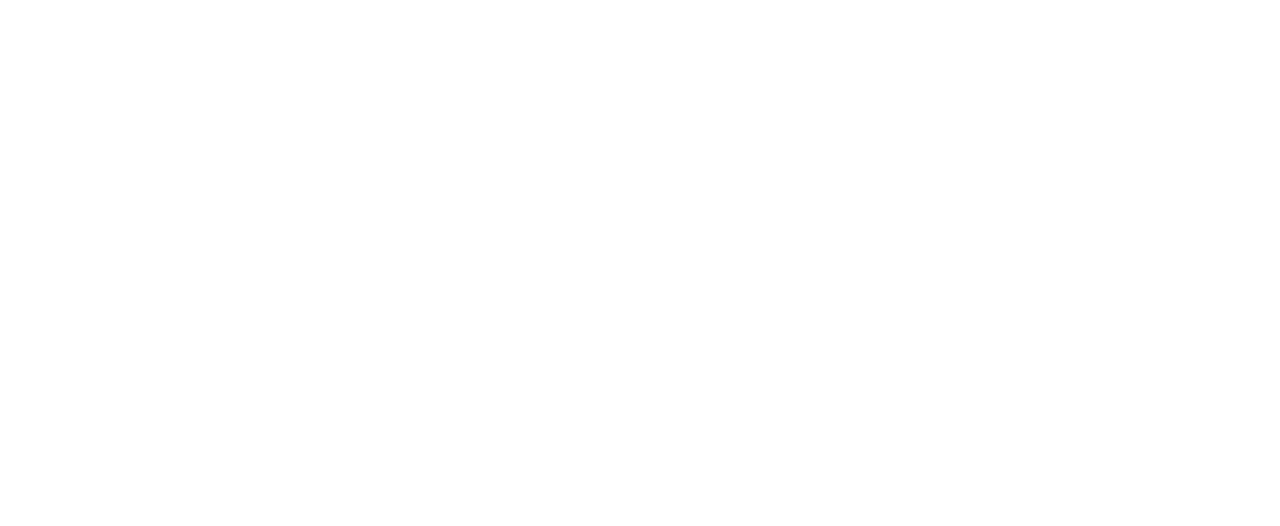
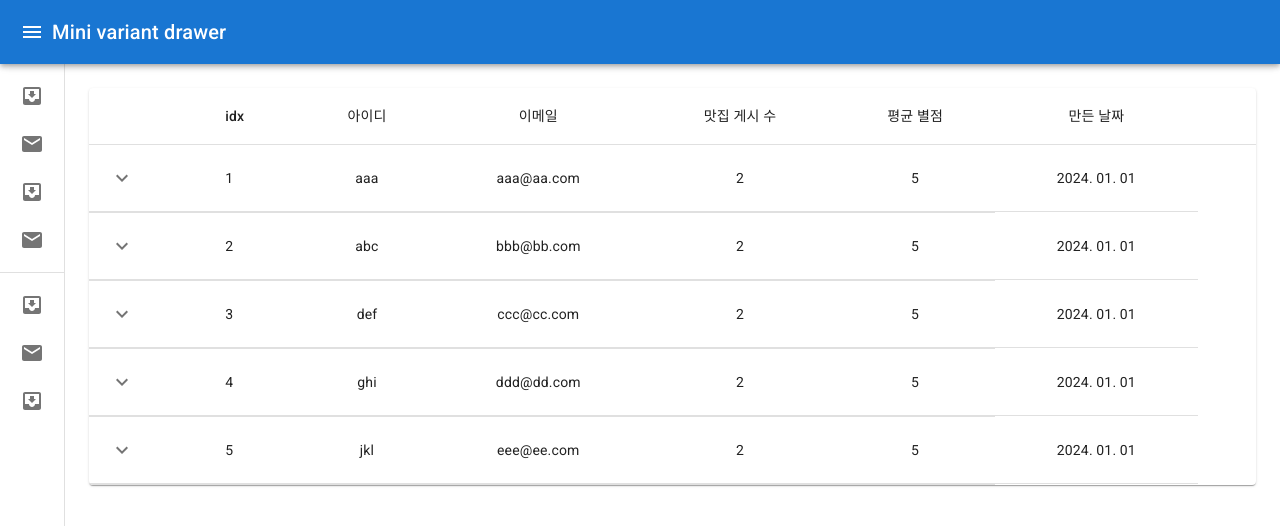
Before and after one commit to devskinshy/tastUtopiaAdmin, a React (Vite) app: page /kdk in a window 1280 px wide. Before the commit this address had no page. Shown: the top 526 px of the page. Built offline with nearby package versions, Linux system fonts and the light colour scheme.

Commit message:
MUI 표 연습하기 1

```diff
--- /dev/null
+++ b/src/pages/KTablePage.tsx
@@ -0,0 +1,167 @@
+import {
+  Box,
+  Collapse,
+  IconButton,
+  Paper,
+  Table,
+  TableBody,
+  TableCell,
+  TableContainer,
+  TableHead,
+  TableRow,
+  Typography,
+} from "@mui/material";
+import KeyboardArrowDownIcon from "@mui/icons-material/KeyboardArrowDown";
+import KeyboardArrowUpIcon from "@mui/icons-material/KeyboardArrowUp";
+import * as React from "react";
+
+function createData(
+  idx: number,
+  id: string,
+  email: string,
+  postCount: number,
+  starAverage: number,
+  createdAt: string
+) {
+  return {
+    idx,
+    id,
+    email,
+    postCount,
+    starAverage,
+    createdAt,
+    history: [
+      {
+        idx: "history-1",
+        thumb: "",
+        type: "국밥",
+        star: 5.0,
+        desc: "Lorem ipsum",
+        store: "온달토종순댓국",
+        location: "서울 송파구 동남로2길 18 1층",
+        updatedAt: "2024. 01. 01",
+      },
+      {
+        idx: "history-2",
+        thumb: "",
+        type: "브런치",
+        star: 5.0,
+        desc: "Lorem ipsum",
+        store: "고탄산",
+        location: "서울 송파구 거마로2길 3-5 1층",
+        updatedAt: "2024. 01. 01",
+      },
+    ],
+  };
+}
+
+function Row(props: { row: ReturnType<typeof createData> }) {
+  const { row } = props;
+  const [open, setOpen] = React.useState(false);
+
+  return (
+    <React.Fragment>
+      <TableRow sx={{ "& > *": { borderBottom: "unset" } }}>
+        <TableCell>
+          <IconButton
+            aria-label="expand row"
+            size="small"
+            onClick={() => setOpen(!open)}
+          >
+            {open ? <KeyboardArrowUpIcon /> : <KeyboardArrowDownIcon />}
+          </IconButton>
+        </TableCell>
+        <TableCell component="th" scope="row">
+          {row.idx}
+        </TableCell>
+        <TableCell align="center">{row.id}</TableCell>
+        <TableCell align="center">{row.email}</TableCell>
+        <TableCell align="center">{row.postCount}</TableCell>
+        <TableCell align="center">{row.starAverage}</TableCell>
+        <TableCell align="center">{row.createdAt}</TableCell>
+      </TableRow>
+      <TableRow>
+        <TableCell style={{ paddingBottom: 0, paddingTop: 0 }} colSpan={6}>
+          <Collapse in={open} timeout="auto" unmountOnExit>
+            <Box sx={{ margin: 1 }}>
+              <Typography variant="h6" gutterBottom component="div">
+                History
+              </Typography>
+              <Table size="small" aria-label="purchases">
+                <TableHead>
+                  <TableRow>
+                    <TableCell align="center">썸네일</TableCell>
+                    <TableCell align="center">종류</TableCell>
+                    <TableCell align="center">별점</TableCell>
+                    <TableCell align="center">한줄 설명</TableCell>
+                    <TableCell align="center">상호명</TableCell>
+                    <TableCell align="center">위치</TableCell>
+                    <TableCell align="center">게시일</TableCell>
+                  </TableRow>
+                </TableHead>
+                <TableBody>
+                  {row.history.map((historyRow) => (
+                    <TableRow key={historyRow.idx}>
+                      <TableCell component="th" scope="row" align="center">
+                        {historyRow.thumb}
+                      </TableCell>
+                      <TableCell align="center">{historyRow.type}</TableCell>
+                      <TableCell align="center">{historyRow.star}</TableCell>
+                      <TableCell align="center">{historyRow.desc}</TableCell>
+                      <TableCell align="center">{historyRow.store}</TableCell>
+                      <TableCell align="center">
+                        {historyRow.location}
+                      </TableCell>
+                      <TableCell align="center">
+                        {historyRow.updatedAt}
+                      </TableCell>
+                    </TableRow>
+                  ))}
+                </TableBody>
+              </Table>
+            </Box>
+          </Collapse>
+        </TableCell>
+      </TableRow>
+    </React.Fragment>
+  );
+}
+
+const rows = [
+  createData(1, "aaa", "aaa@aa.com", 2, 5.0, "2024. 01. 01"),
+  createData(2, "abc", "bbb@bb.com", 2, 5.0, "2024. 01. 01"),
+  createData(3, "def", "ccc@cc.com", 2, 5.0, "2024. 01. 01"),
+  createData(4, "ghi", "ddd@dd.com", 2, 5.0, "2024. 01. 01"),
+  createData(5, "jkl", "eee@ee.com", 2, 5.0, "2024. 01. 01"),
+];
+
+export default function KTablePage() {
+  return (
+    <TableContainer component={Paper}>
+      <Table aria-label="collapsible table">
+        <TableHead>
+          <TableRow>
+            <TableCell />
+            <TableCell>idx</TableCell>
+            <TableCell align="center">아이디</TableCell>
+            <TableCell align="center">이메일</TableCell>
+            <TableCell align="center">맛집 게시 수</TableCell>
+            <TableCell align="center">평균 별점</TableCell>
+            <TableCell align="center">만든 날짜</TableCell>
+            <TableCell />
+          </TableRow>
+        </TableHead>
+        <TableBody>
+          {rows.map((row) => (
+            <Row key={row.idx} row={row} />
+          ))}
+        </TableBody>
+      </Table>
+    </TableContainer>
+  );
+}
+
+// 유저
+// - 정지 기능
+// 맛집
+// - 삭제 기능 (개별 삭제, 선택 삭제)
--- a/src/routes/Router.jsx
+++ b/src/routes/Router.jsx
@@ -1,6 +1,7 @@
 import {useRoutes} from "react-router-dom";
 import HomePage from "../pages/HomePage.jsx";
 import MainLayout from "../layouts/MainLayout/index.jsx";
+import KTablePage from "../pages/KTablePage.tsx";
 
 export default function Router() {
   return useRoutes([
@@ -11,5 +12,12 @@
         { index: true, element: <HomePage/> }
       ],
     },
+    {
+      path: '/kdk',
+      element: <MainLayout/>,
+      children: [
+        { index: true, element: <KTablePage/> }
+      ],
+    },
   ])
 }
```
